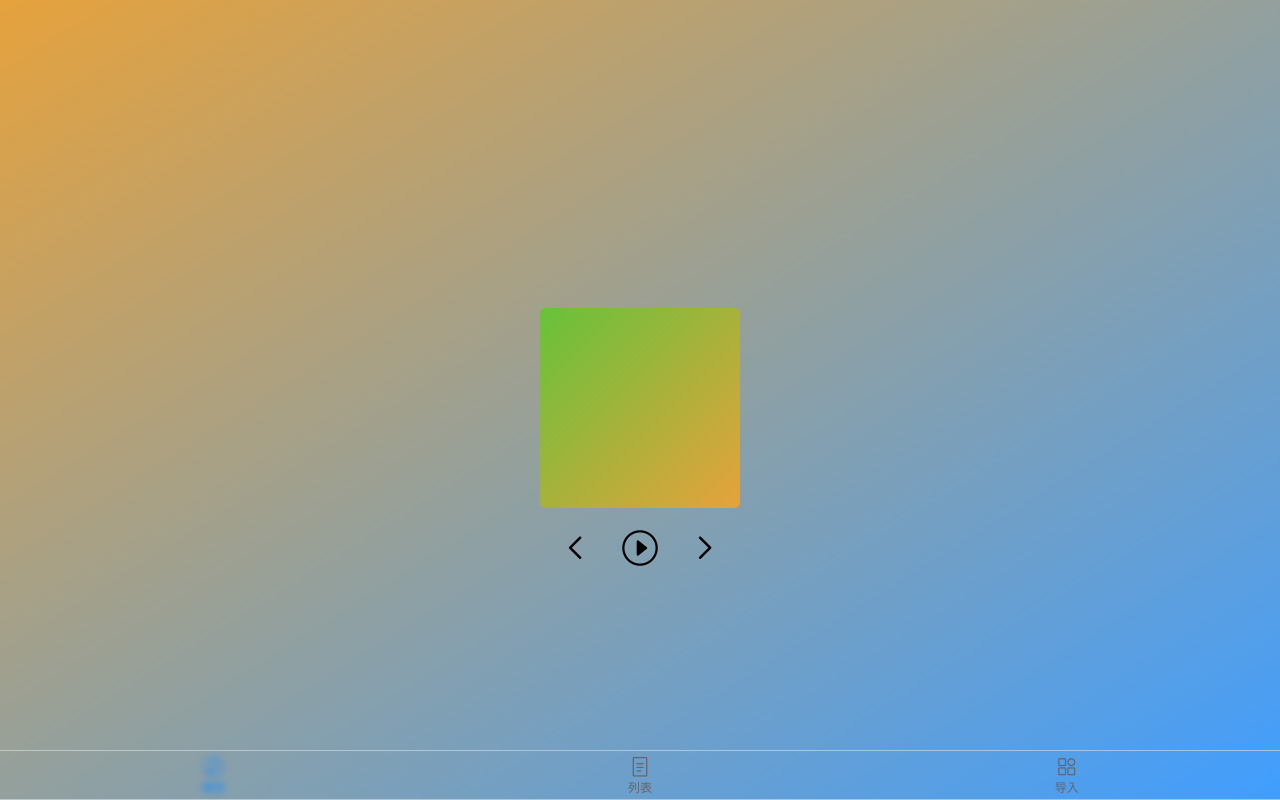
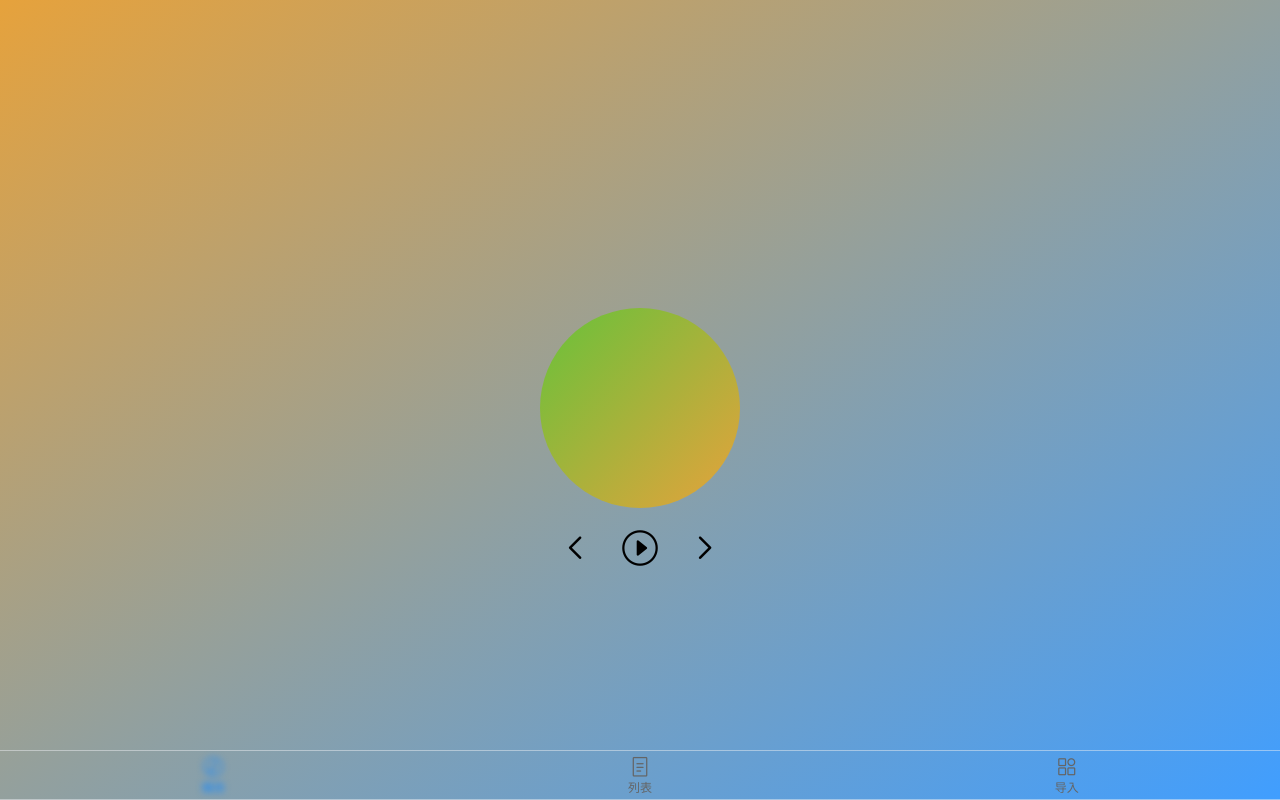
Before and after one commit to ZhuAiQuan/Music-Play, a Vue app: page /play in a window 1280 px wide. Built offline with nearby package versions, Linux system fonts and the light colour scheme.

Commit message:
新增封面，封面旋转

```diff
--- a/src/components/Layout/footer/index.vue
+++ b/src/components/Layout/footer/index.vue
@@ -40,6 +40,7 @@ export default defineComponent({
 <style lang="less" scoped>
 .van-tabbar {
   background: transparent;
+  z-index: 20;
   .van-tabbar-item--active {
     background: transparent;
     filter: blur(3px);
--- a/src/views/play/index.vue
+++ b/src/views/play/index.vue
@@ -1,10 +1,13 @@
 <template>
   <div class="play-container">
+    <div id="bg-content"></div>
     <div class="title">
       <h1>{{ data.info.song }}</h1>
       <div>{{ data.info.sing }}</div>
     </div>
-    <div class="cover"></div>
+    <div class="cover" :class="{ 'no-cover': !data.cover }">
+      <img :src="data.cover" alt="" v-show="data.cover">
+    </div>
     <div class="opeartion">
       <van-icon name="arrow-left" size="30px" @click="onPrev" />
       <van-icon name="play-circle-o" size="40px" @click="onPlay" v-show="!data.isPlay" />
@@ -29,7 +32,8 @@ interface DataType {
   isPlay: boolean,
   netInfo: NetMsg[],
   lyric: string,
-  now_lyric: Array
+  now_lyric: Array,
+  cover: string
 }
 interface NetMsg {
   id: number,
@@ -51,7 +55,8 @@ export default defineComponent({
       isPlay: false,
       netInfo: [],
       lyric: '',
-      now_lyric: []
+      now_lyric: [],
+      cover:''
     })
 
     const onPause = () => {
@@ -124,10 +129,9 @@ export default defineComponent({
                 name: item.name
               }
             })
+            MusicDetail();
             MusicLyric()
           }
-
-          console.log(res)
         },
       })
     }
@@ -145,6 +149,25 @@ export default defineComponent({
           if (res.lrc && res.lrc.lyric) data.lyric = res.lrc.lyric
           else data.lyric = ''
           // debugger
+        }
+      })
+    }
+    // 歌曲详情
+    function MusicDetail(i: number = 0) {
+      const ids = data.netInfo[i].id;
+      data.cover = '';
+      $.ajax({
+        url: `https://wyy.wangpinpin.com/song/detail?ids=${ids}`,
+        xhrFields: {
+          withCredentials: true, //关键
+        },
+        method: 'get',
+        success: (res) => {
+          if (+res.code === 200) {
+            data.cover = res.songs[0].al.picUrl;
+            document.getElementById('bg-content').style.backgroundImage = `url(${data.cover})`;
+            document.getElementById('bg-content').style.backgroundSize = `cover`;
+          }
         }
       })
     }
@@ -202,17 +225,24 @@ export default defineComponent({
   height: calc(100% - 50px);
   overflow: hidden;
   position: relative;
+  z-index: 10;
   // background-image: linear-gradient(to top left, #409EFF, #E6A23C);
   .cover {
-    // position: absolute;
-    // top: 40%;
-    // left: 50%;
-    // transform: translate(-50%, -60%);
     width: 200px;
     height: 200px;
-    border-radius: 5px;
+    border-radius: 50%;
+    margin: 0 auto;
+    overflow: hidden;
+    // transform:rotate(360deg);
+    // transition:transform initial linear;
+    img {
+      width: 100%;
+      height: 100%;
+      -webkit-animation: circle 10s infinite linear;
+    }
+  }
+  .no-cover {
     background-image: linear-gradient(to bottom right, #67C23A, #E6A23C);
-    margin: 0 auto;
   }
   .title {
     height: 24%;
@@ -247,5 +277,21 @@ export default defineComponent({
       margin-bottom: 10px;
     }
   }
+  #bg-content {
+    position: absolute;
+    top: 0;
+    left: 0;
+    width: 100%;
+    height: calc(100% + 50px);
+    filter: blur(10px);
+    z-index: -1;
+  }
 }
 </style>
+
+<style lang="less">
+@-webkit-keyframes circle{
+    0%{ transform:rotate(0deg); }
+    100%{ transform:rotate(360deg); }
+}
+</style>
```
